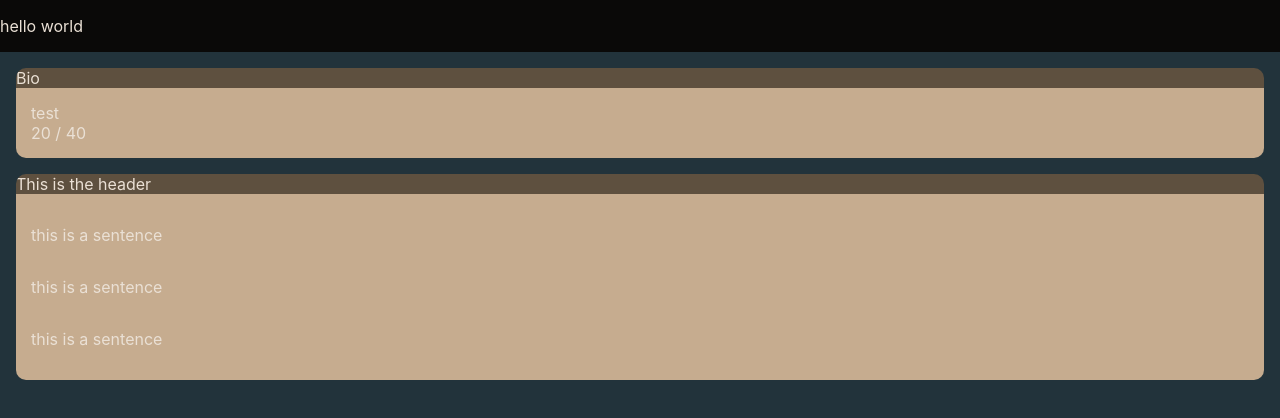
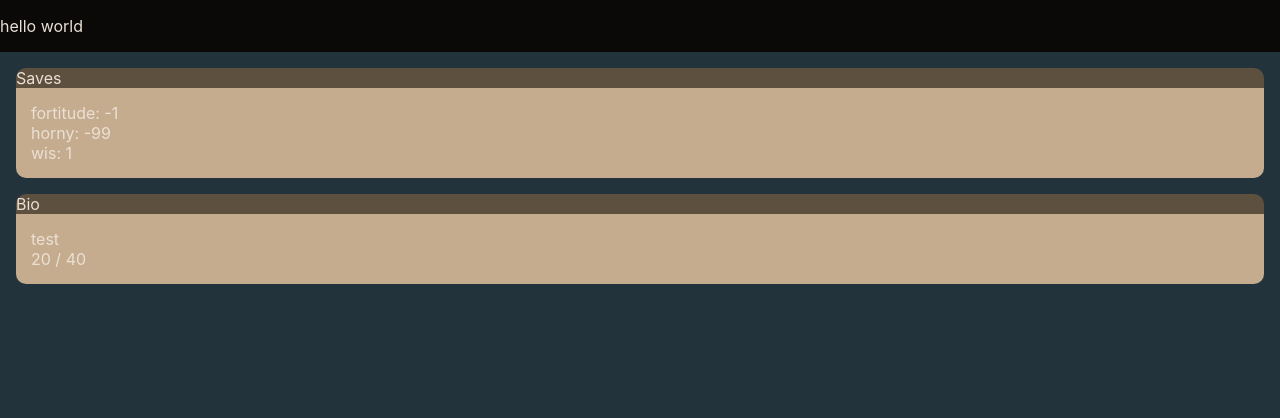
Before and after one commit to ConnorDay/CharacterTracker, a React (Create React App) app in the folder front/: page / in a window 1280 px wide. Shown: the top 418 px of the page. Built offline with nearby package versions, Linux system fonts and the light colour scheme.

Commit message:
Add saves display

```diff
--- a/front/src/App.tsx
+++ b/front/src/App.tsx
@@ -2,6 +2,7 @@ import React from "react";
 import "./App.css";
 import { Bio } from "./components/Bio";
 import { CollapsibleContainer } from "./components/CollapsibleContainer";
+import { Saves } from "./components/Saves";
 
 class App extends React.Component {
     constructor(props: { [key: string]: any }) {
@@ -10,6 +11,56 @@ class App extends React.Component {
     render() {
         const testData = {
             bio: { name: "test", maxHp: 40, currHp: 20 },
+            skills: [
+                {
+                    name: "athletics",
+                    value: 4,
+                },
+                {
+                    name: "acrobatics",
+                    value: 4,
+                },
+                {
+                    name: "fegli",
+                    value: 4,
+                },
+                {
+                    name: "diesel",
+                    value: 4,
+                },
+            ],
+            saves: [
+                {
+                    name: "fortitude",
+                    value: -1,
+                },
+                {
+                    name: "horny",
+                    value: -99,
+                },
+                {
+                    name: "wis",
+                    value: 1,
+                },
+            ],
+            stats: [
+                {
+                    name: "str",
+                    value: 10,
+                },
+                {
+                    name: "dex",
+                    value: 9,
+                },
+                {
+                    name: "con",
+                    value: 15,
+                },
+                {
+                    name: "int",
+                    value: 12,
+                },
+            ],
         };
         return (
             <div className="app">
@@ -17,12 +68,8 @@ class App extends React.Component {
                     <p> hello world </p>
                 </div>
                 <div className="body">
+                    <Saves saves={testData.saves} />
                     <Bio {...testData.bio} />
-                    <CollapsibleContainer header="This is the header">
-                        <p>this is a sentence</p>
-                        <p>this is a sentence</p>
-                        <p>this is a sentence</p>
-                    </CollapsibleContainer>
                 </div>
             </div>
         );
--- /dev/null
+++ b/front/src/components/Saves/Saves.tsx
@@ -0,0 +1,29 @@
+import React from "react";
+import { CollapsibleContainer } from "../CollapsibleContainer";
+import "./Saves.css";
+
+type SaveEntry = {
+    name: string;
+    value: number;
+};
+type Props = {
+    saves: SaveEntry[];
+};
+type State = {};
+
+class Saves extends React.Component<Props, State> {
+    render() {
+        const { saves } = this.props;
+        return (
+            <CollapsibleContainer header="Saves">
+                {saves.map((entry) => (
+                    <span>
+                        {entry.name}: {entry.value}
+                    </span>
+                ))}
+            </CollapsibleContainer>
+        );
+    }
+}
+
+export default Saves;
--- /dev/null
+++ b/front/src/components/Saves/index.tsx
@@ -0,0 +1,2 @@
+import { default as Saves } from "./Saves";
+export { Saves };
```
Also changed, not shown: front/src/components/Saves/Saves.css (added).
